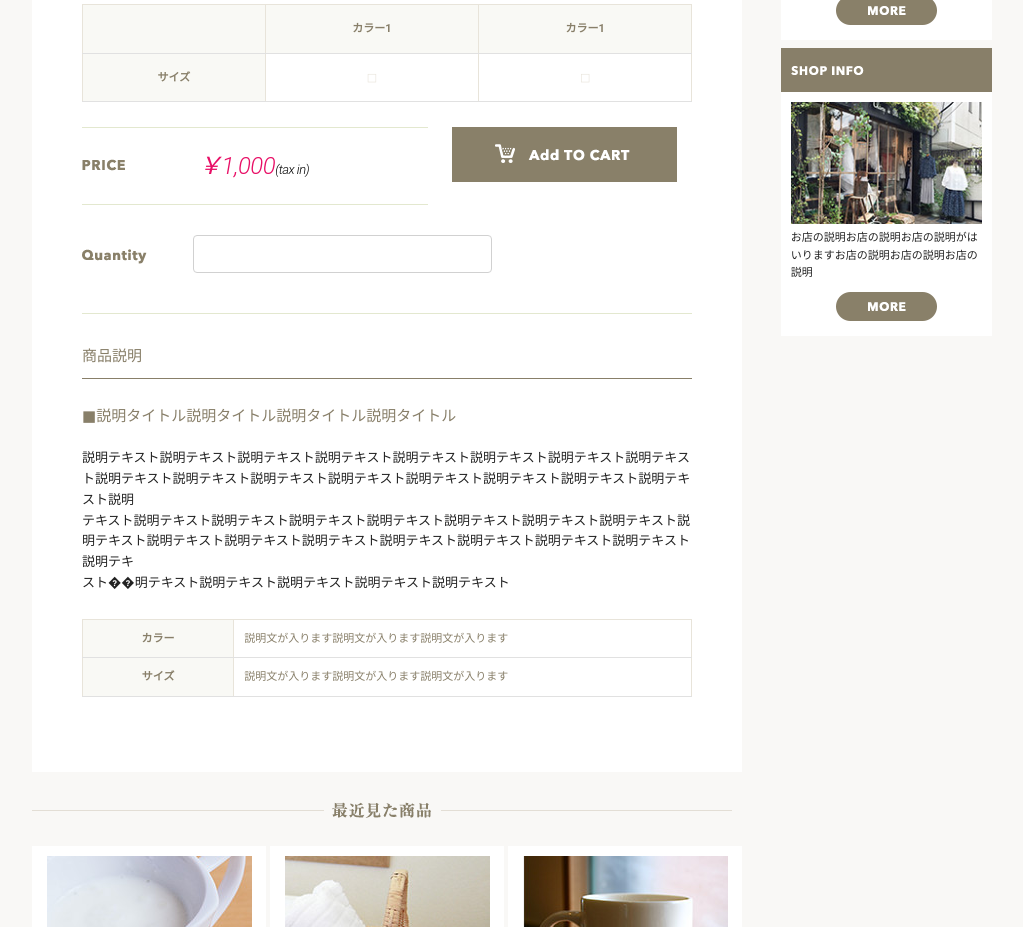
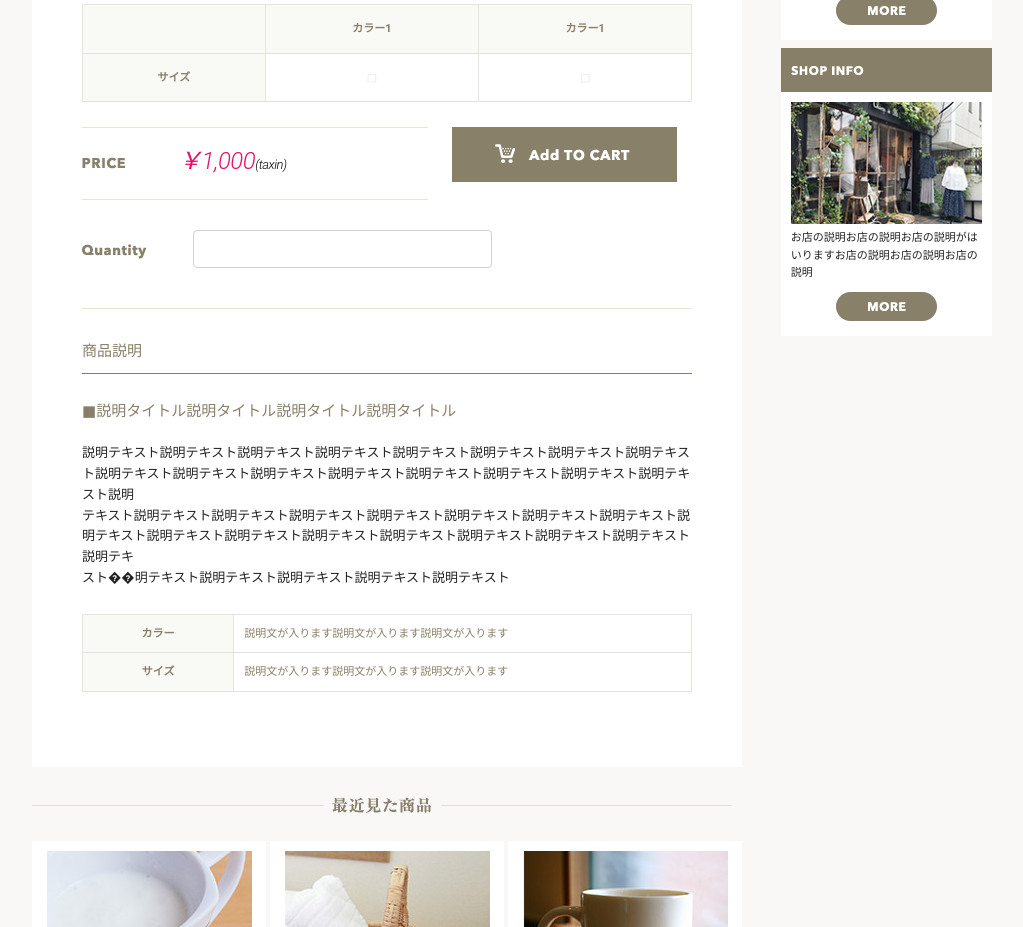
Before and after one commit to hashiii/shopping-site, a plain HTML site: page products.html in a window 1280 px wide. Shown: the part 795-1722 px from the top of the page, without its empty margins (128-1151 px from the left). Drawn offline with nearby package versions, Linux system fonts and the light colour scheme.

Commit message:
sixth commit

```diff
--- a/css/style.scss
+++ b/css/style.scss
@@ -440,21 +440,17 @@ tr{
 
 #price{
   display: flex;
-  justify-content: space-between;
 
   .price{
-    display:flex;
-    align-items: center;
-    padding: 20px 0px 20px 0px;
     border-top: 1px solid #e3e8cf;
     border-bottom: 1px solid #e3e8cf;
+    display: flex;
+    flex-wrap: nowrap;
+    align-items: center;
+}
     .price_maney{
-      margin-left: 40px;
-    }
-    h5{
-	display:table-cell;
-	text-align:center;
-	vertical-align:middle;
+      margin-left: 20px;
+      padding-top: 15px;
       color: #e80f66;
       font-style: oblique;
       span{
@@ -462,10 +458,13 @@ tr{
         font-size: 1.3rem;
       }
     }
-  }
 }
 
-
+    @media (max-width: 550px) {
+        .price_maney{
+          margin: 0 60px;
+        }
+    }
 
 .sp_cart{
   display: none;
--- a/products.html
+++ b/products.html
@@ -158,9 +158,7 @@ $(document).ready(function(){
         <div class="price_title three columns">
           <img class="u-max-full-width" src="images/products/title_price.png" alt="プライス" />
         </div>
-        <div class="price_maney">
-          <h5>￥1,000<span>(tax in)</span></h5>
-        </div>
+        <div class="price_maney"><h5>￥1,000<span>(taxin)</span></h5></div>
       </div>
     </div>
       <div class="cart five columns">
```
Also changed, not shown: list.html (+0 -2 lines), css/style.css, 1 other file.
